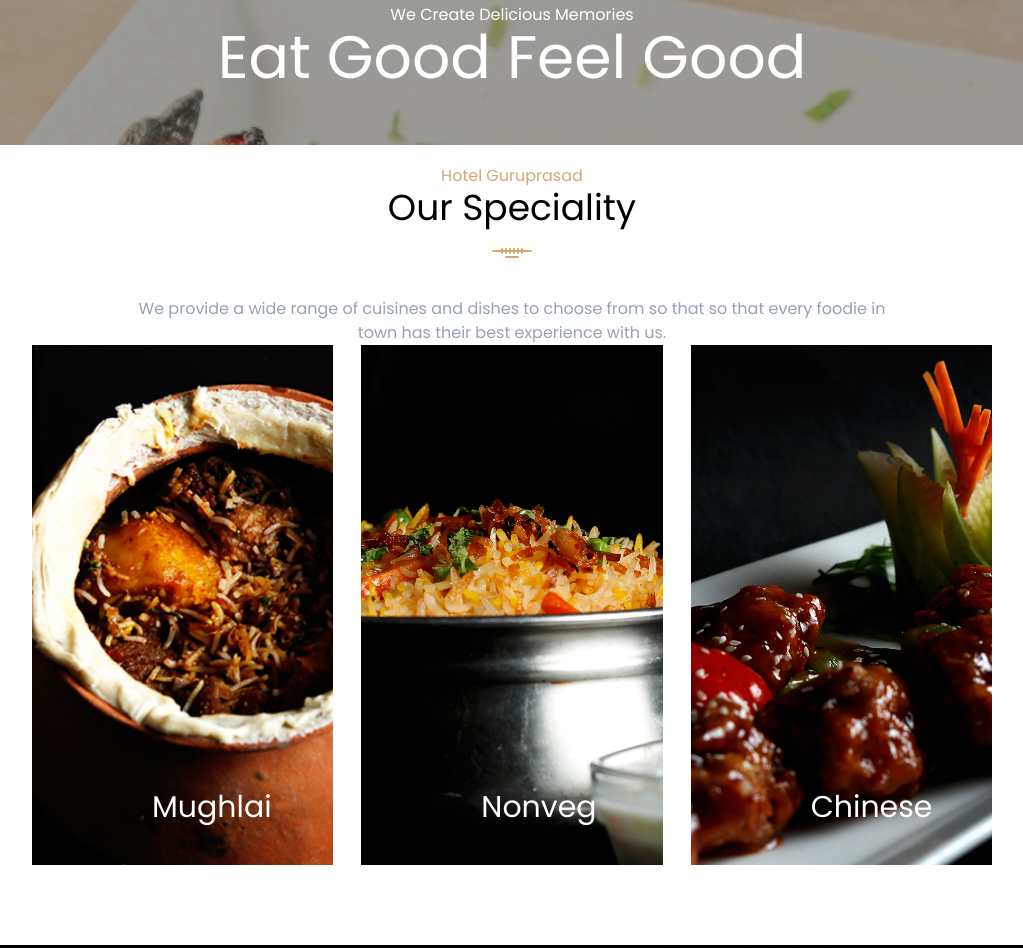
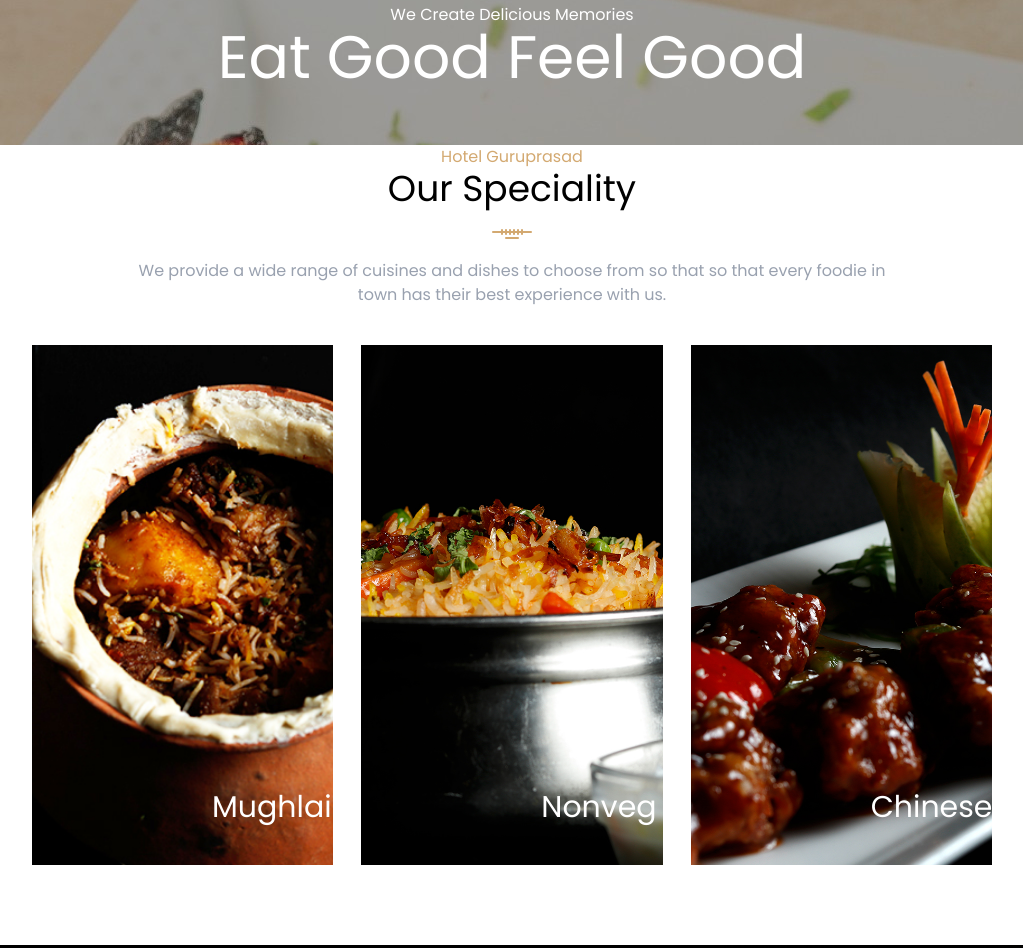
Before and after one commit to iamvivekmane/guruprasad-restaurant-website, a website: page index.html in a window 1280 px wide. Shown: the part 1535-2483 px from the top of the page, without its empty margins (128-1151 px from the left). Drawn offline with Linux system fonts and the light colour scheme; a web font is replaced by a local one.

Commit message:
Bug fixes

```diff
--- a/index.html
+++ b/index.html
@@ -94,25 +94,22 @@
             <div class="speciality text-4xl text-black">Our Speciality</div>
             <div class="image py-5"><img src="titleimage.png" alt=""></div>
         </div>
-
-        <div class="description w-190 text-center text-gray-400"><span>We provide a wide range of cuisines and dishes to
-                choose from so that so that every foodie in town has their best experience with us.</span></div>
+        <div class="description w-190 text-center text-gray-400 h-50"><span>We provide a wide range of cuisines and dishes to choose from so that so that every foodie in town has their best experience with us.</span></div>
     </div>
-    <div class="fifthcontainer h-150 bg-white flex px-40 pb-20  gap-7">
 
 
-
+    <div class="fifthcontainer h-150 bg-white flex px-40 pb-20  gap-7">
         <div class="first bg-red-500 w-1/3 text-center text-white relative">
             <img class="max-w-full w-full h-full block object-cover" src="mughlai.jpg" alt="">
-            <div class="absolute bottom-10 text-3xl pl-30">Mughlai</div>
+            <div class="absolute bottom-10 text-3xl pl-45">Mughlai</div>
         </div>
         <div class="second bg-red-500 w-1/3 text-center text-white relative">
             <img class="max-w-full w-full h-full block object-cover" src="nonveg.jpg" alt="">
-            <div class="absolute bottom-10 text-3xl pl-30">Nonveg</div>
+            <div class="absolute bottom-10 text-3xl pl-45">Nonveg</div>
         </div>
         <div class="first bg-red-500 w-1/3 text-center text-white relative">
             <img class="max-w-full w-full h-full block object-cover" src="chinese.jpg" alt="">
-            <div class="absolute bottom-10 text-3xl pl-30">Chinese</div>
+            <div class="absolute bottom-10 text-3xl pl-45">Chinese</div>
         </div>
     </div>
     <div class="sixthcontainer w-full h-175">
--- a/style.css
+++ b/style.css
@@ -6,11 +6,9 @@ body {
     background-size: cover;
     background-position: center;
 }
-
 .welcome {
     color: #d3a971;
 }
-
 .secondcontainer {
     font-family: poppins;
     font-weight: 400;
```
Also changed, not shown: output.css.
